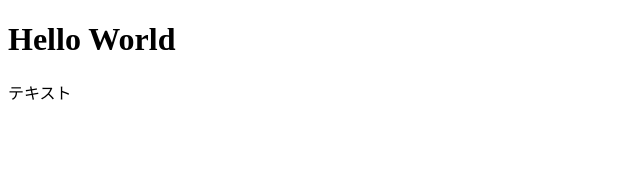
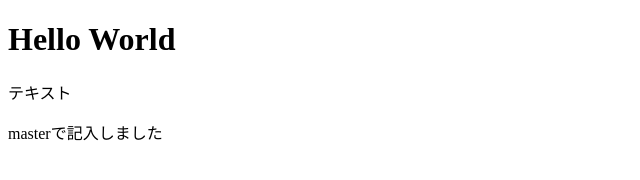
Before and after one commit to fewlio-LLUNA/learn_git, a plain HTML site: page index.html in a window 1280 px wide. Shown: the whole page, without its empty margins (0-640 px from the left). Drawn offline with Linux system fonts and the light colour scheme.

Commit message:
masterで記入しました

```diff
--- a/index.html
+++ b/index.html
@@ -8,5 +8,6 @@
 <body>
     <h1>Hello World</h1>
     <p>テキスト</p>
+    <p>masterで記入しました</p>
 </body>
 </html>
```
